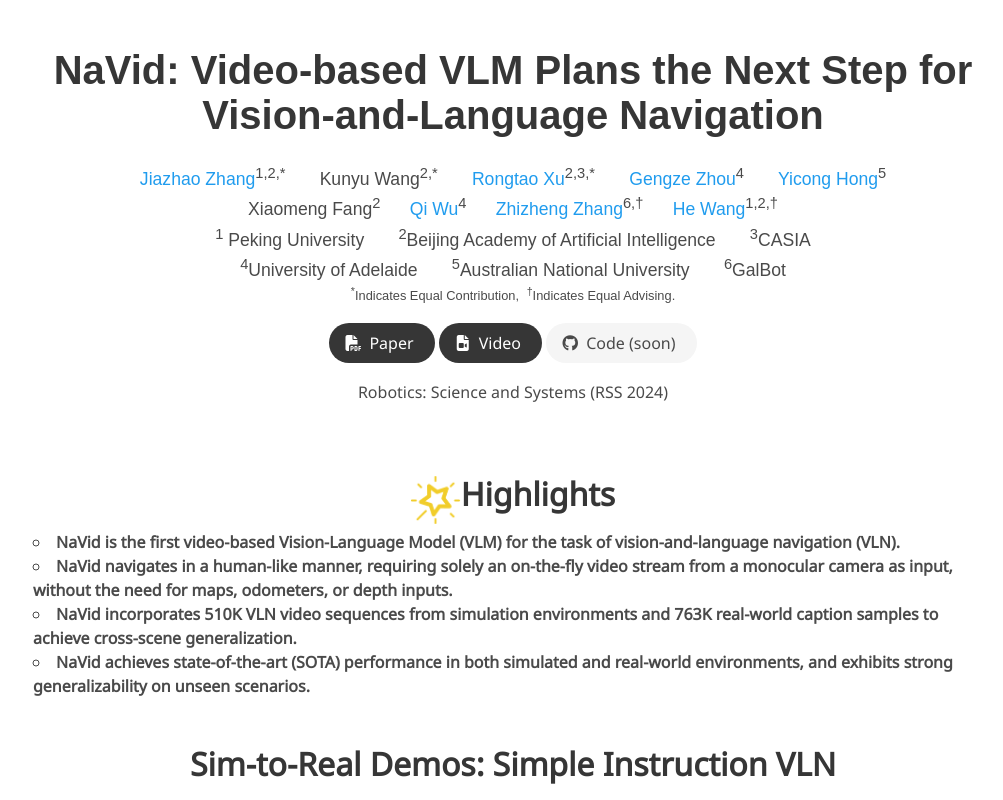
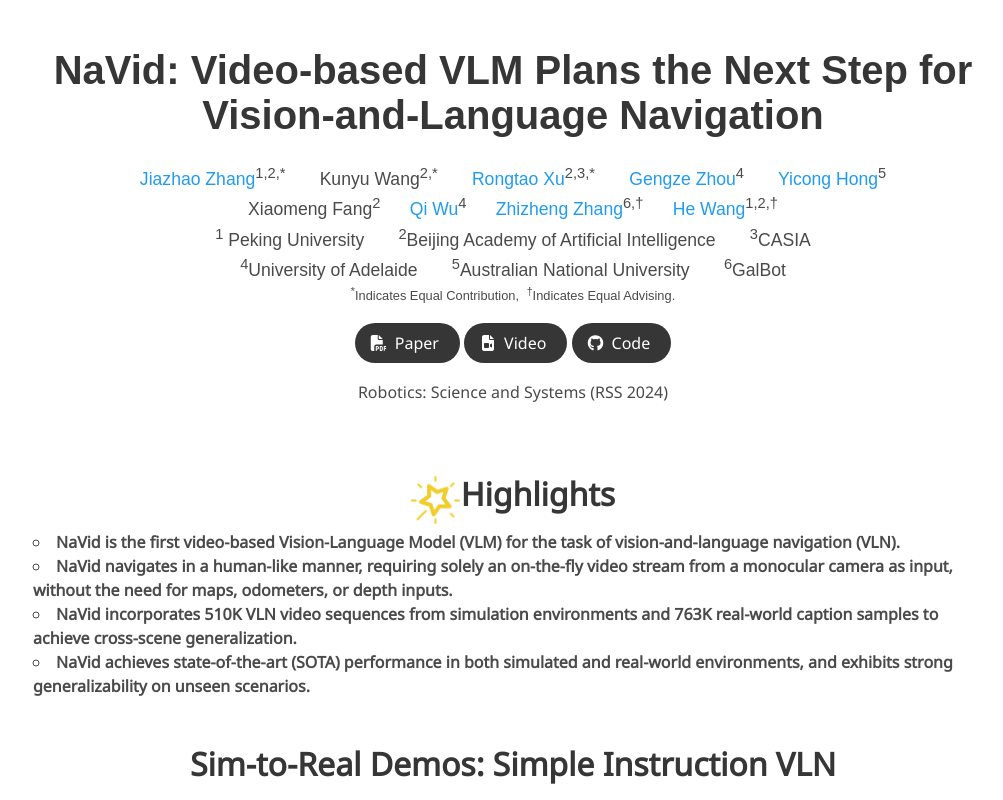
Before and after one commit to PKU-EPIC/NaVid, a plain HTML site: page index.html in a window 1280 px wide. Shown: the top 800 px of the page, without its empty margins (127-1130 px from the left). Drawn offline with nearby package versions, Linux system fonts and the light colour scheme; some icons are missing; a web font is replaced by a local one.

Commit message:
Update index.html

```diff
--- a/index.html
+++ b/index.html
@@ -154,12 +154,12 @@ ul {
 
                 <!-- Github link -->
                 <span class="link-block">
-                  <a  target="_blank"
-                  class="external-link button is-normal is-rounded is-light">
+                  <a href="https://github.com/jzhzhang/NaVid-VLN-CE" target="_blank"
+                  class="external-link button is-normal is-rounded is-dark">
                   <span class="icon">
                     <i class="fab fa-github"></i>
                   </span>
-                  <span>Code (soon)</span>
+                  <span>Code</span>
                 </a>
                 </span>
 
```
